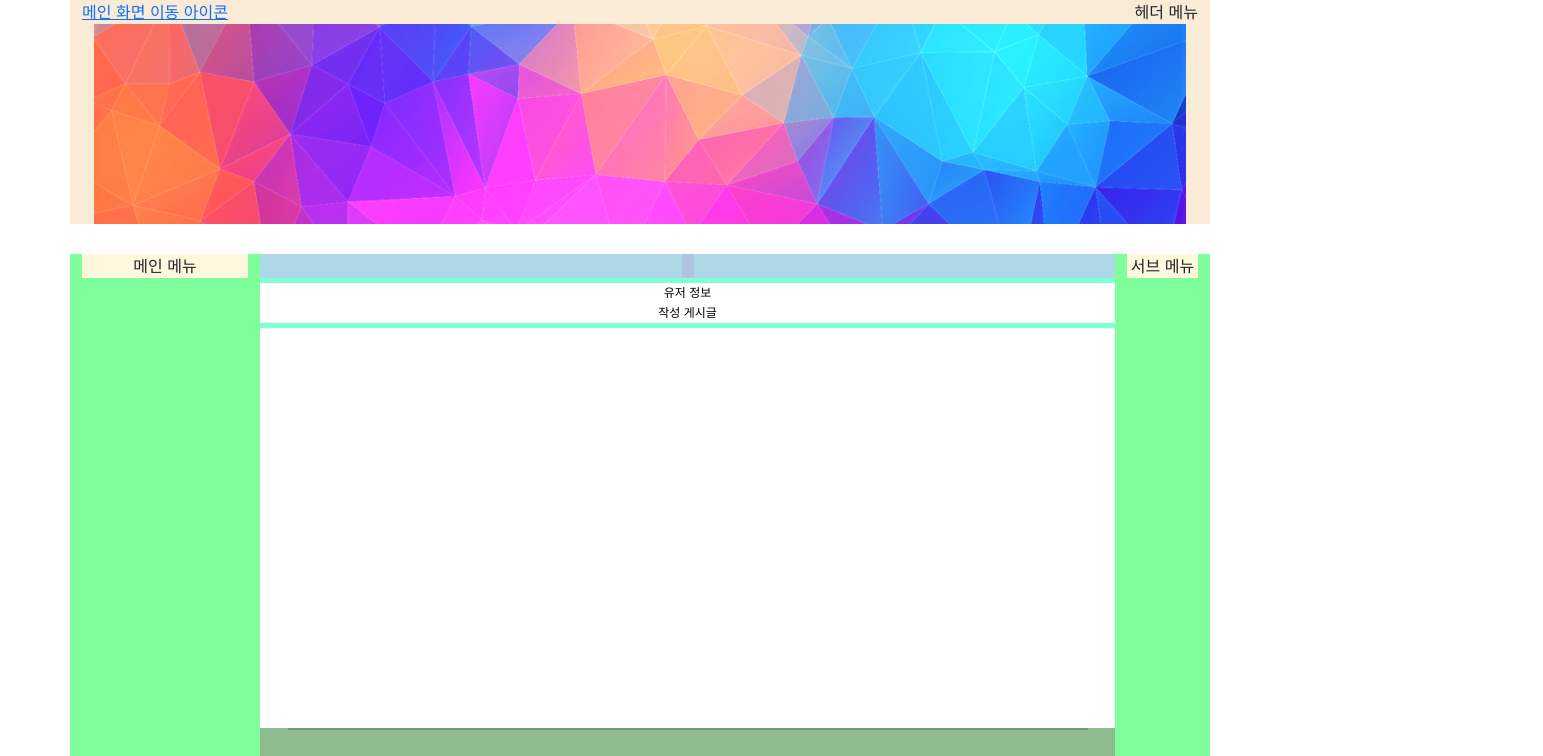
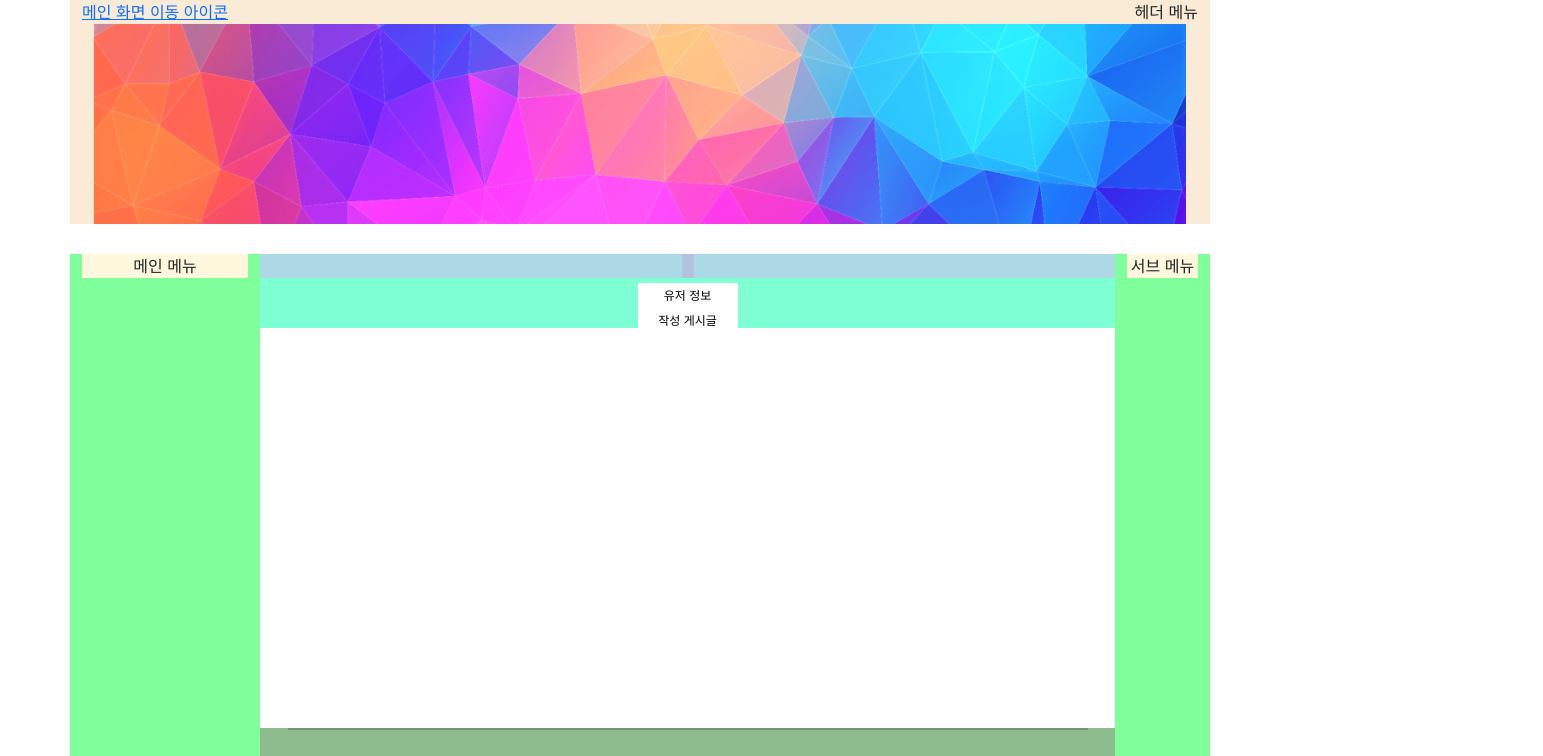
Before and after one commit to Lee-HT/codelia, a React (Create React App) app: page /post/1 in a window 1280 px wide. Both pictures are taken after a click on the button 687 px from the left and 266 px from the top of the page. Shown: the top 756 px of the page, 1543 px wide, since content can reach past the window. Built offline with nearby package versions, Linux system fonts and the light colour scheme; no server answers.

Commit message:
유저 메뉴 스타일 조정

```diff
--- a/src/components/Menu/User/UserMenu.css
+++ b/src/components/Menu/User/UserMenu.css
@@ -3,12 +3,11 @@ button {
 }
 
 .user-menu {
-  background-color: aquamarine;
   position: relative;
 }
 
 ul {
-  left: 0;
+  left: 50%;
   position: absolute;
 }
 
--- a/src/components/Menu/User/UserMenu.js
+++ b/src/components/Menu/User/UserMenu.js
@@ -1,11 +1,17 @@
 import styled from "styled-components";
 import "./UserMenu.css";
+
+const Ul = styled.ul`
+  height: ${(props) => props.height}
+  width: ${(props) => props.width}
+`;
 
 const Button = styled.button`
   border: 0;
   height: ${(props) => props.height};
-  width: 100%;
+  width: ${(props) => props.width};
   font-size: 12px;
+  transform: translateX(-50%);
 
   &:hover {
     text-decoration: underline;
@@ -14,13 +20,17 @@ const Button = styled.button`
 
 export default function Usermenu(props) {
   const buttons = [
-    <Button height={props.height}>유저 정보</Button>,
-    <Button height={props.height}>작성 게시글</Button>,
+    <Button height={props.height} width={props.width}>
+      유저 정보
+    </Button>,
+    <Button height={props.height} width={props.width}>
+      작성 게시글
+    </Button>,
   ];
 
   return (
     <div className="row user-menu">
-      <ul className="container">
+      <Ul className="container" height={props.height} width={props.width}>
         {buttons?.map((button, index) => {
           return (
             <li className="row" key={index}>
@@ -28,7 +38,7 @@ export default function Usermenu(props) {
             </li>
           );
         })}
-      </ul>
+      </Ul>
     </div>
   );
 }
--- a/src/components/User/Profile/UserProfile.css
+++ b/src/components/User/Profile/UserProfile.css
@@ -5,8 +5,3 @@
 .user-menu-button {
   background-color: lightsteelblue;
 }
-
-.menus{
-  width: 100%;
-  background-color: blueviolet;
-}
--- a/src/components/User/Profile/UserProfile.js
+++ b/src/components/User/Profile/UserProfile.js
@@ -48,8 +48,8 @@ export default function UserProfile(props) {
         {props.username}
       </Button>
       {isMenu && (
-        <div className="col menus">
-          <UserMenu height={props.height} />
+        <div className="col">
+          <UserMenu height={"25px"} width={"100px"} />
         </div>
       )}
     </div>
```
